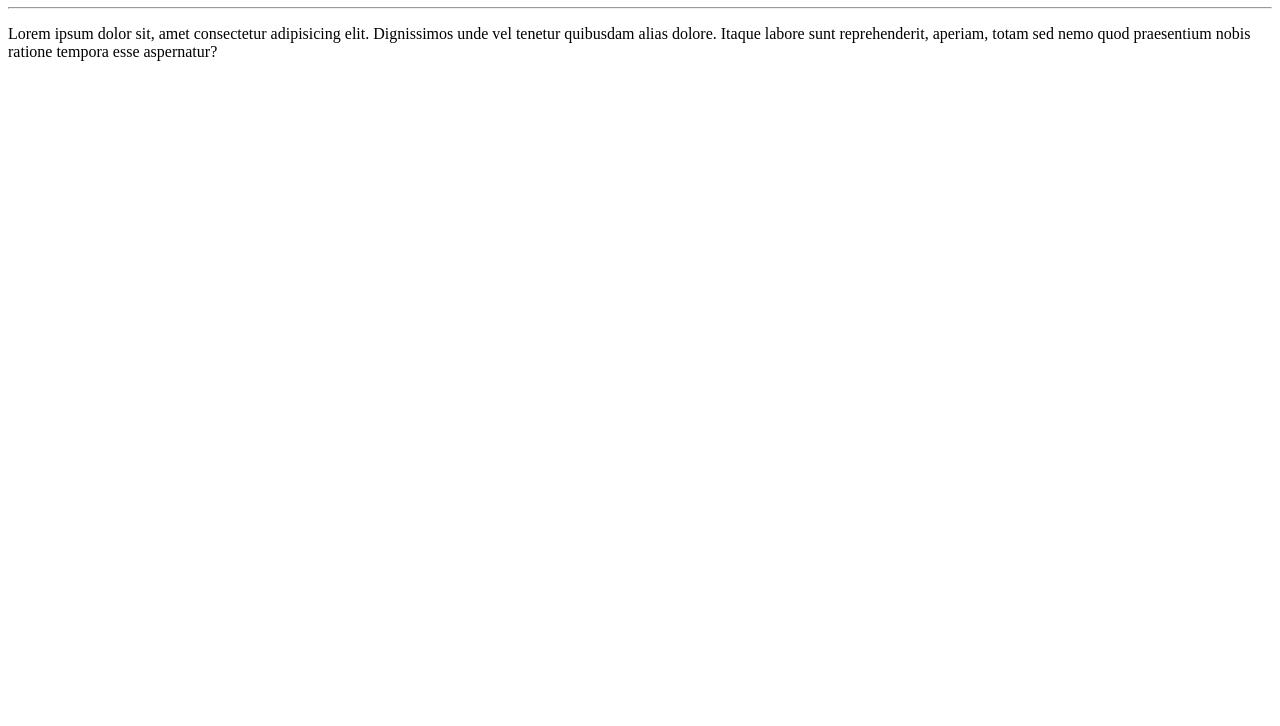
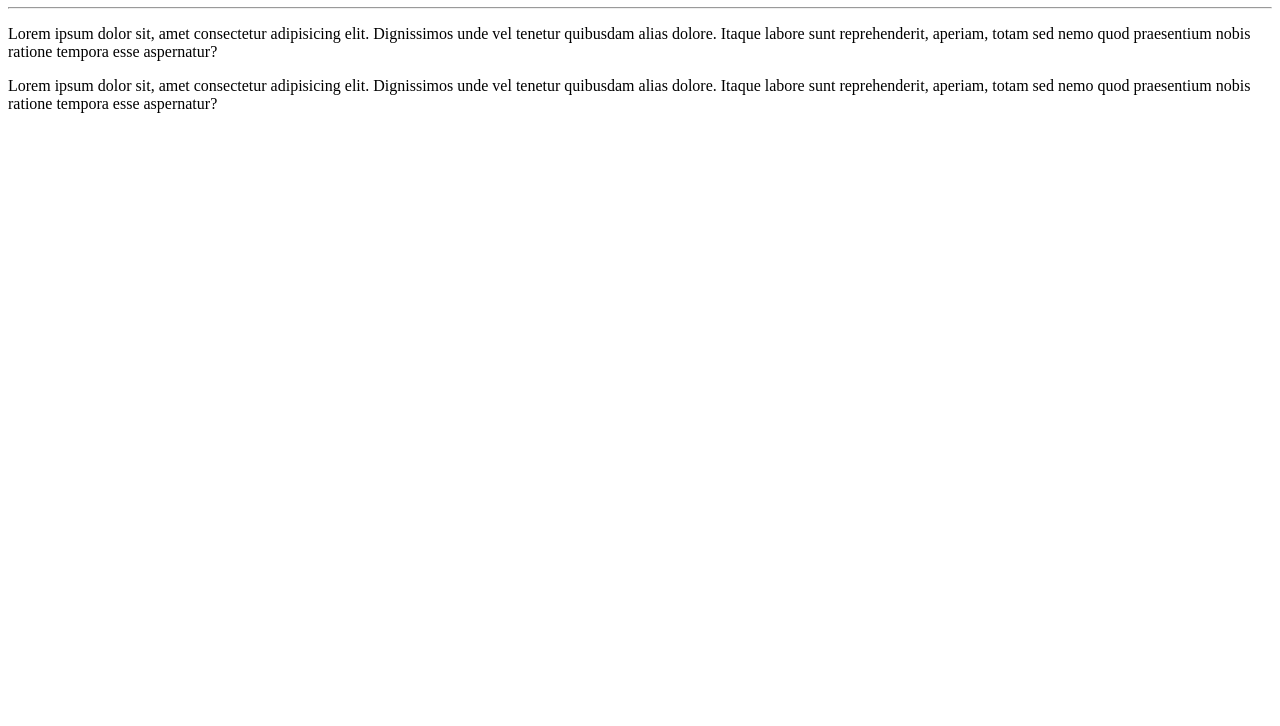
Before and after one commit to dnpadua/Ola-Mundo, a plain HTML site: page site/index.html in a window 1280 px wide. Shown: the part 74-800 px from the top of the page. Drawn offline with Linux system fonts and the light colour scheme.

Commit message:
Novo parágrafo adicionado

```diff
--- a/site/index.html
+++ b/site/index.html
@@ -9,5 +9,6 @@
     <h1>Olá, Mundo! 🌎</h1>
     <hr>
     <p>Lorem ipsum dolor sit, amet consectetur adipisicing elit. Dignissimos unde vel tenetur quibusdam alias dolore. Itaque labore sunt reprehenderit, aperiam, totam sed nemo quod praesentium nobis ratione tempora esse aspernatur?</p>
+    <p>Lorem ipsum dolor sit, amet consectetur adipisicing elit. Dignissimos unde vel tenetur quibusdam alias dolore. Itaque labore sunt reprehenderit, aperiam, totam sed nemo quod praesentium nobis ratione tempora esse aspernatur?</p>
 </body>
 </html>
```
